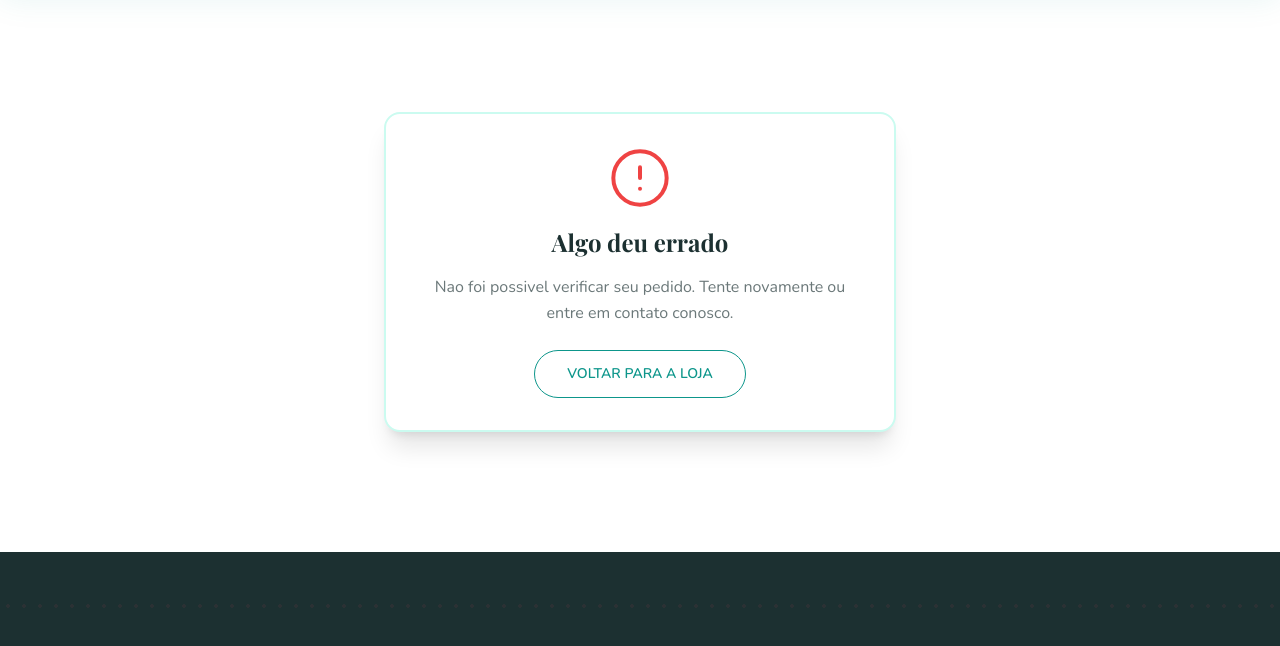
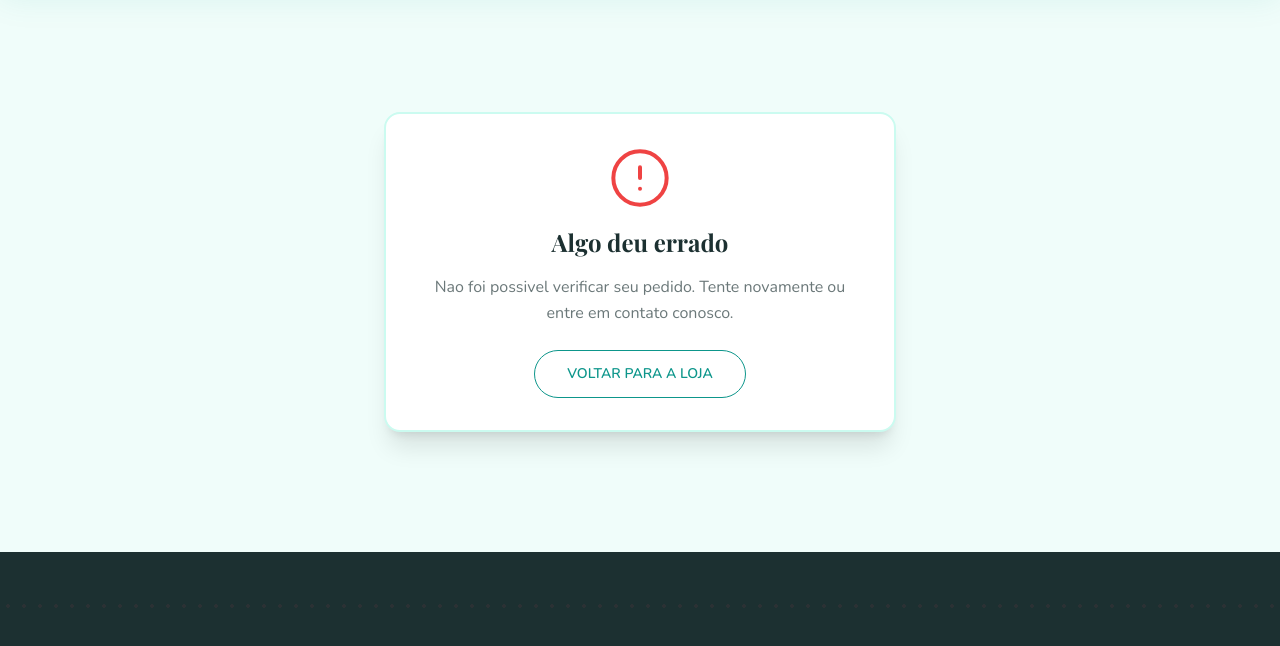
Before and after one commit to viniciushbc/e-commerce-caseadopontocom, a website built with Vite: page frontend/return.html in a window 1280 px wide. Shown: the part 124-770 px from the top of the page. Built offline with nearby package versions, Linux system fonts and the light colour scheme; a web font is replaced by a local one.

Commit message:
fix(return): remove white body background override

```diff
--- a/frontend/return.html
+++ b/frontend/return.html
@@ -6,7 +6,7 @@
   <title>Pedido Confirmado — Caseado.com</title>
   <link rel="stylesheet" href="/src/styles/main.css" />
 </head>
-<body class="bg-base-100">
+<body>
   <div id="header-root"></div>
 
   <main class="min-h-[70vh] flex items-center justify-center py-16 px-4">
```
